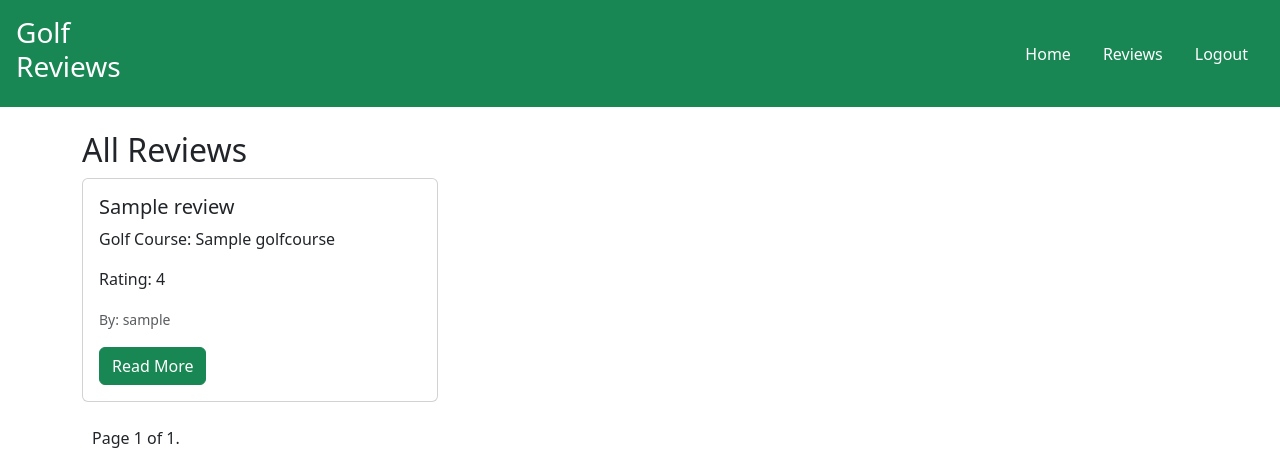
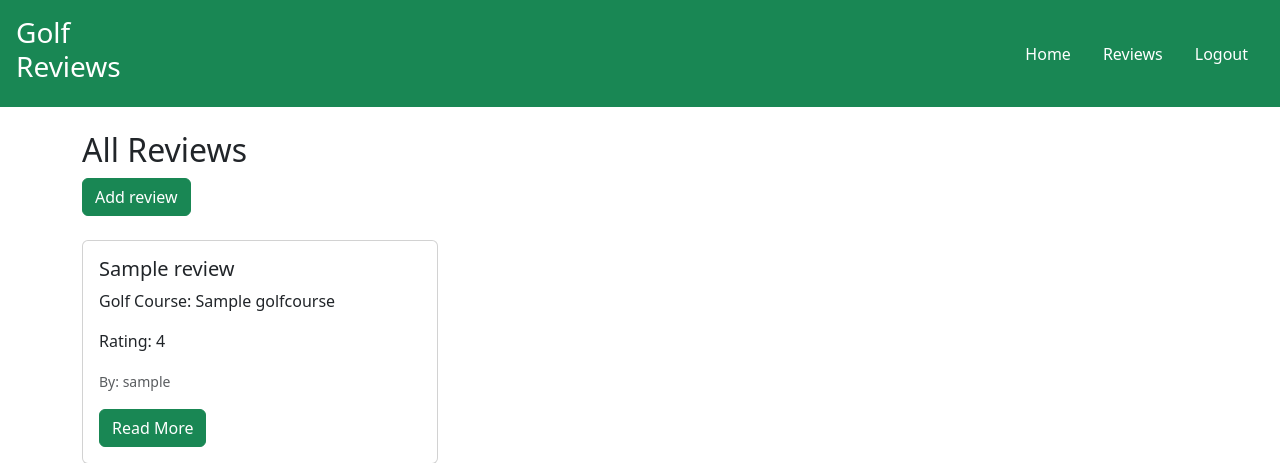
Before and after one commit to ollebrask/golf-blog, a Django app: page /reviews/ in a window 1280 px wide. Shown: the top 463 px of the page. Run offline with Django 4.2, Linux system fonts and the light colour scheme; a user stored in the database is signed in; tables that the repository leaves empty hold one stand-in row (values such as "Sample post").

Commit message:
Add button for add review if authenticated

```diff
--- a/blog/templates/blog/show_reviews.html
+++ b/blog/templates/blog/show_reviews.html
@@ -9,6 +9,9 @@ All Reviews
 {% block content %}
 <div class="container">
     <h2>All Reviews</h2>
+    {% if user.is_authenticated %}
+    <a href="{% url 'add_review' %}" class="btn btn-success mb-4">Add review</a>
+    {% endif %}
     <div class="row">
         {% for review in reviews_page %}
         <div class="col-md-4 mb-4">
```
